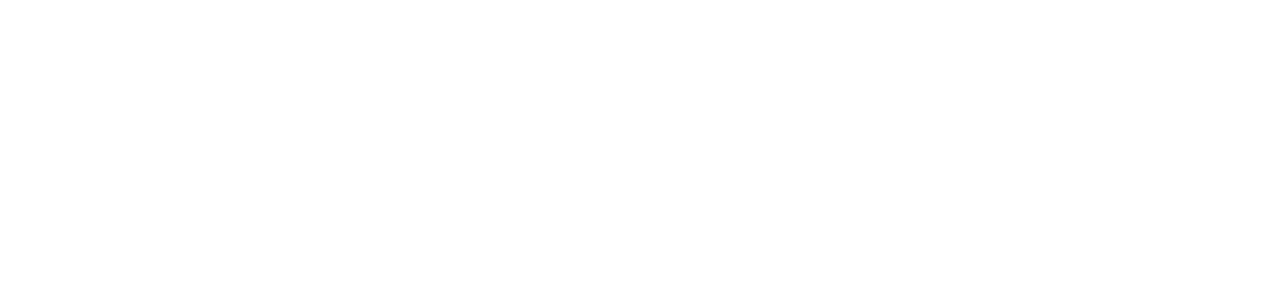
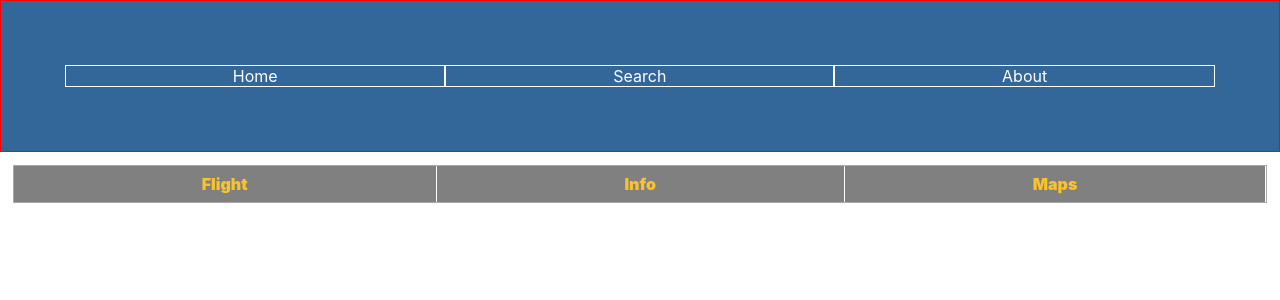
Before and after one commit to RomanyU1662160/AFE-U1662160, a React (Create React App) app: page / in a window 1280 px wide. Shown: the top 300 px of the page. Built offline with nearby package versions, Linux system fonts and the light colour scheme.

Commit message:
Developed Taps component with js

```diff
--- a/src/App.js
+++ b/src/App.js
@@ -1,12 +1,12 @@
 import React from 'react';
 
 import './App.css';
-
+import Home from './components/Home';
 
 function App() {
   return (
     <div className="App">
-
+        <Home></Home>
     </div>
   );
 }
--- /dev/null
+++ b/src/Styles/themes/Theme.js
@@ -0,0 +1,4 @@
+export const Theme = {
+    color: "white",
+    background_color: "#336699",
+}
--- /dev/null
+++ b/src/components/Home.jsx
@@ -0,0 +1,17 @@
+import React , {Fragment} from 'react';
+import Header from '../components/header/Header'
+import TabGroup from './tabs/TabGroup';
+
+
+
+
+const Home = () => {
+    return (
+      <Fragment>
+      <Header> </Header>
+          <TabGroup> </TabGroup>
+      </Fragment>
+    );
+}
+
+export default Home;
--- /dev/null
+++ b/src/components/header/Header.jsx
@@ -0,0 +1,15 @@
+import React from 'react'
+import {StyledHeader , Wrapper} from './style';
+import MainNav from '../main-nav/MainNav';
+import { Theme } from '../../Styles/themes/Theme';
+
+
+export default function Header() {
+    return (
+        <Wrapper>
+            <StyledHeader theme={Theme}>
+             <MainNav theme={Theme}> </MainNav>
+            </StyledHeader>
+        </Wrapper>
+    )
+}
--- /dev/null
+++ b/src/components/header/style.js
@@ -0,0 +1,17 @@
+import styled from 'styled-components';
+
+
+export const Wrapper= styled.div `
+display: flex;
+align-items:center;
+jusitfy-content:center;
+`
+
+export const StyledHeader = styled.div `
+width:100%;
+background-color: ${ props => props.theme.background_color ? props.theme.background_color  : "#336699" } ;
+padding:5%;
+flex: 1 1 100%;
+border:solid 1px red;
+flex-flow: row wrap;
+`
--- /dev/null
+++ b/src/components/main-nav/MainNav.jsx
@@ -0,0 +1,19 @@
+import React from 'react';
+
+import {StyledMainNav} from './style';
+import NavItem from "../mainnav-item/NavItem";
+
+const MainNav = (props) => {
+
+   const{theme} = props;
+    return (
+    <StyledMainNav theme={theme}>
+          <NavItem title="Home" theme={theme}> </NavItem>
+          <NavItem title="Search"> </NavItem>
+          <NavItem title="About"> </NavItem>
+
+    </StyledMainNav>
+    );
+}
+
+export default MainNav;
--- /dev/null
+++ b/src/components/main-nav/style.js
@@ -0,0 +1,10 @@
+import styled from 'styled-components';
+
+export const StyledMainNav = styled.nav `
+ display:flex;
+ flex-flow: row wrap;
+ flex:auto;
+ align-items:center;
+ background-color: ${props =>props.theme.background_color ? props.theme.background_color : 'darkgrey'};
+ color: ${props =>props.theme.color ? props.theme.color : 'darkgrey'};
+`
--- /dev/null
+++ b/src/components/mainnav-item/NavItem.jsx
@@ -0,0 +1,11 @@
+import React from 'react';
+import {StyledNavItem} from './style';
+
+const NavItem = (props) => {
+    const { title} = props;
+    return (
+        <StyledNavItem> {title} </StyledNavItem>
+    );
+}
+
+export default NavItem;
--- /dev/null
+++ b/src/components/mainnav-item/style.js
@@ -0,0 +1,9 @@
+import styled from 'styled-components';
+
+export const StyledNavItem = styled.div `
+
+flex: auto;
+border: solid 1px white;
+color: ${props=>props.theme.color};
+content: ${props=>props.title};
+`
--- /dev/null
+++ b/src/components/tabs/Tab.jsx
@@ -0,0 +1,35 @@
+import React ,{Fragment} from 'react';
+
+import { StyledTab, InputItem , InputLabel, TabContent} from './style';
+import { identity } from 'rxjs';
+
+export default function Tab(props){
+
+  const {type, name, id,label, flight} = props;
+
+
+
+    return (
+     <Fragment>
+      <InputItem  type={type} name={name} id={id} label={label}></InputItem>
+      <InputLabel htmlFor={id} onClick={()=>showContent(id+'content')}  >{ label }</InputLabel>
+      <TabContent id={id+'content'}> {flight} {label} </TabContent>
+   </Fragment>
+    )
+}
+
+ const showContent = (content) => {
+     const tabContent = document.querySelector(`#${content}`);
+     hideOtherContents(content);
+     return  tabContent.style.display = "block";
+ };
+
+
+ const hideOtherContents = (content)=>{
+ const otherContents = [...document.querySelectorAll(TabContent)]
+ otherContents.map( (otherContent) => {
+   if (otherContent.id !== content) {
+       return otherContent.style.display = "none";
+   }
+ } )
+ }
--- /dev/null
+++ b/src/components/tabs/TabGroup.jsx
@@ -0,0 +1,15 @@
+import React from 'react';
+import {StyledTab} from './style';
+import Tab from './Tab';
+
+const TabGroup = () => {
+    return (
+       <StyledTab>
+       <Tab type="radio"  id ="flight" name= "flight" label="Flight"></Tab>
+       <Tab type="radio"  id ="info"   name= "flight" label="Info"> </Tab>
+       <Tab type="radio"  id ="maps"   name= "flight" label="Maps"> </Tab>
+       </StyledTab>
+    );
+}
+
+export default TabGroup;
--- /dev/null
+++ b/src/components/tabs/style.js
@@ -0,0 +1,45 @@
+import styled from 'styled-components';
+
+
+export const StyledTab = styled.div`
+    display: flex;
+    flex-flow: row wrap;
+    margin: 1%;
+    align-items: center;
+    justify-content: center;
+    border:solid 1px darkgray;
+`
+
+
+export const InputItem = styled.input`
+ display: none;
+ font-weight: 900;
+ width: 100%;
+ border:solid 1px red;
+ color:blue;
+`
+
+export const InputLabel = styled.label `
+    order: -1;
+    font-weight: 900;
+    display: inline-block;
+    background-color: gray;
+    text-align: center;
+    cursor: pointer;
+    color: rgb(250, 195, 43);
+    padding: 0.5em;
+    border-right: 1px solid white;
+    flex: auto;
+
+    @media(max-width:781px){
+            flex: 1 1 100%;
+            order:0;
+        };
+`
+
+export const TabContent = styled.div `
+    padding: 1%;
+    background-color: rgb(230, 230, 230);
+    display: none;
+    width: 100%;
+`
```
